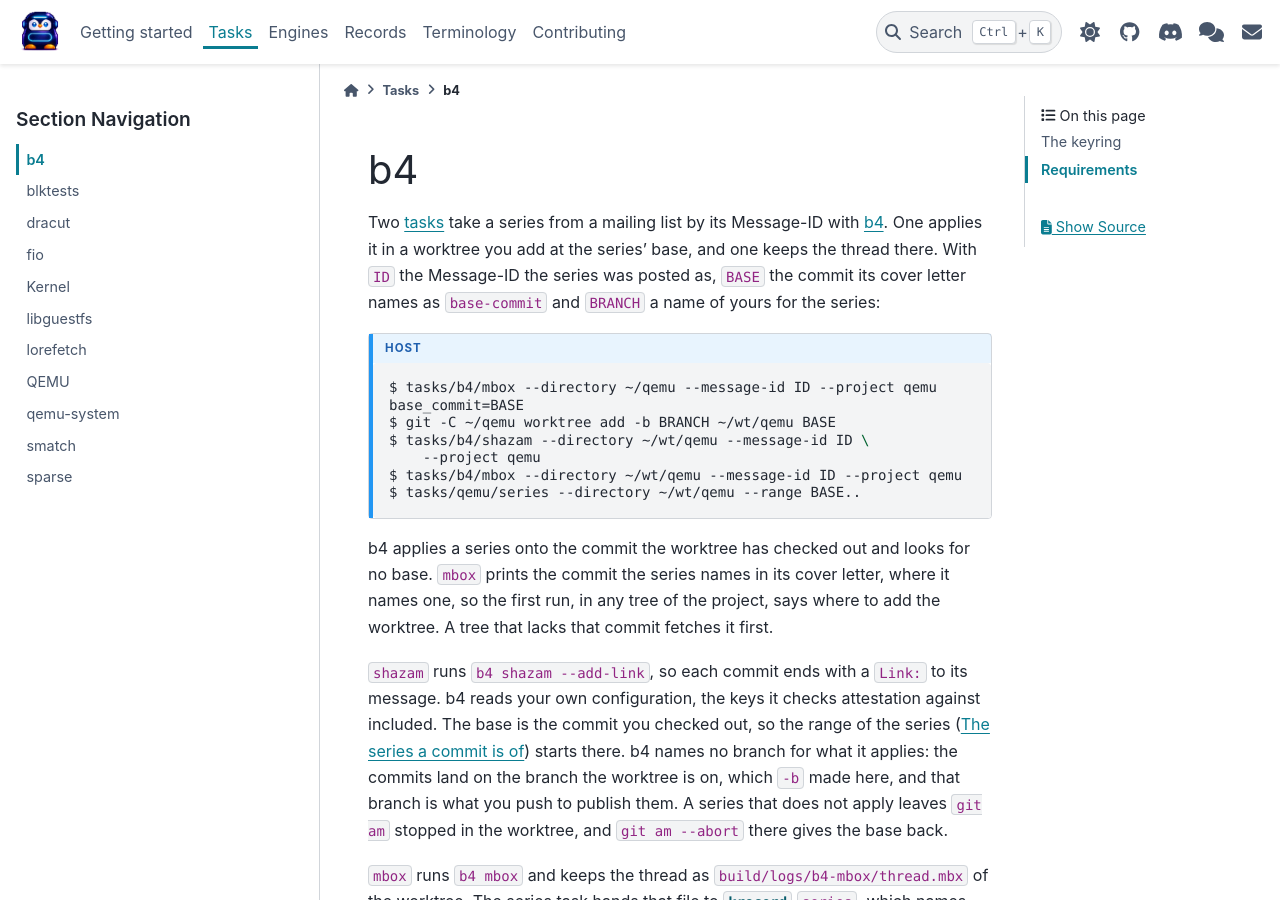
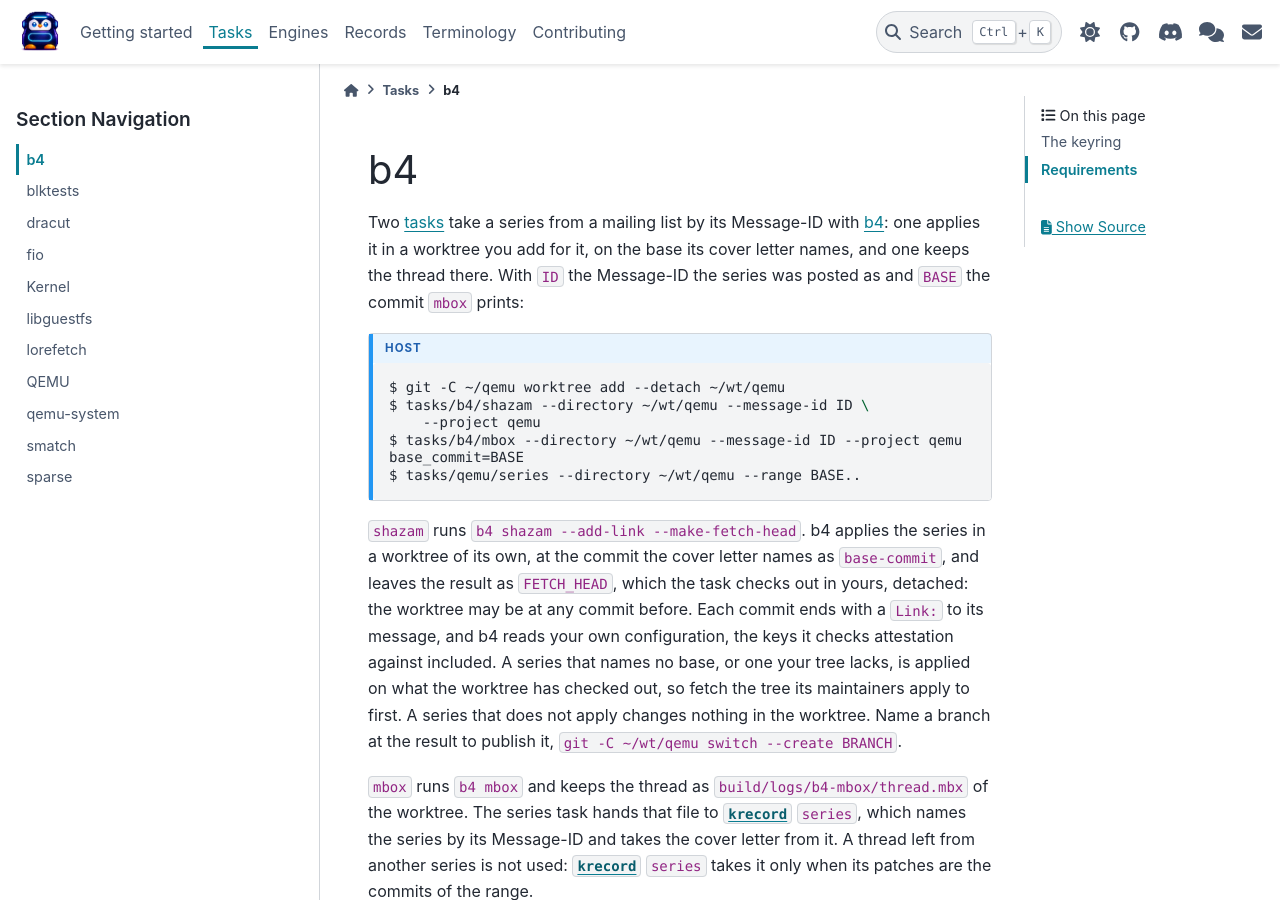
Before and after one commit to linux-kdevops/kdevops-ng, a Sphinx documentation site: the page built from docs/tasks/b4.rst, in a window 1280 px wide and 900 px high. Built offline with Sphinx 7.4.7 and the PyData theme 0.15.4, drawn with Linux system fonts in a browser that asks for light colours.

Commit message:
b4: apply a series on the base its cover letter names
shazam applied onto whatever the worktree had checked out, so the
worktree had to be added at the right commit first, by a reader of
the cover letter. b4 does that itself with --make-fetch-head: it
applies at the series' base-commit in a worktree of its own and leaves
FETCH_HEAD, which the task checks out. A series that fails to apply
now leaves the worktree as it was, with no git am to abort.

On a clone checked out 2 months before the base, a two-patch series
landed on its base in 2 s.

Signed-off-by: Daniel Gomez <da.gomez@kernel.org>

```diff
--- a/docs/tasks/b4.rst
+++ b/docs/tasks/b4.rst
@@ -5,39 +5,33 @@ b4
 ==
 
 Two :term:`tasks <Task>` take a series from a mailing list by its
-Message-ID with `b4`_. One applies it in a worktree you add at the
-series' base, and one keeps the thread there. With ``ID`` the
-Message-ID the series was posted as, ``BASE`` the commit its cover
-letter names as ``base-commit`` and ``BRANCH`` a name of yours for the
-series:
+Message-ID with `b4`_: one applies it in a worktree you add for it, on
+the base its cover letter names, and one keeps the thread there. With
+``ID`` the Message-ID the series was posted as and ``BASE`` the commit
+``mbox`` prints:
 
 .. code-block:: console
    :caption: host
    :class: cmd-host
 
-   $ tasks/b4/mbox --directory ~/qemu --message-id ID --project qemu
-   base_commit=BASE
-   $ git -C ~/qemu worktree add -b BRANCH ~/wt/qemu BASE
+   $ git -C ~/qemu worktree add --detach ~/wt/qemu
    $ tasks/b4/shazam --directory ~/wt/qemu --message-id ID \
        --project qemu
    $ tasks/b4/mbox --directory ~/wt/qemu --message-id ID --project qemu
+   base_commit=BASE
    $ tasks/qemu/series --directory ~/wt/qemu --range BASE..
 
-b4 applies a series onto the commit the worktree has checked out and
-looks for no base. ``mbox`` prints the commit the series names in its
-cover letter, where it names one, so the first run, in any tree of the
-project, says where to add the worktree. A tree that lacks that commit
-fetches it first.
-
-:src:`shazam <tasks/b4/shazam>` runs ``b4 shazam --add-link``, so each
-commit ends with a ``Link:`` to its message. b4 reads your own
-configuration, the keys it checks attestation against included. The
-base is the commit you checked out, so the range of the series
-(:ref:`records-series`) starts there. b4 names no branch for what it
-applies: the commits land on the branch the worktree is on, which
-``-b`` made here, and that branch is what you push to publish them. A
-series that does not apply leaves ``git am`` stopped in the worktree,
-and ``git am --abort`` there gives the base back.
+:src:`shazam <tasks/b4/shazam>` runs ``b4 shazam --add-link
+--make-fetch-head``. b4 applies the series in a worktree of its own, at
+the commit the cover letter names as ``base-commit``, and leaves the
+result as ``FETCH_HEAD``, which the task checks out in yours, detached:
+the worktree may be at any commit before. Each commit ends with a
+``Link:`` to its message, and b4 reads your own configuration, the keys
+it checks attestation against included. A series that names no base, or
+one your tree lacks, is applied on what the worktree has checked out,
+so fetch the tree its maintainers apply to first. A series that does
+not apply changes nothing in the worktree. Name a branch at the result
+to publish it, ``git -C ~/wt/qemu switch --create BRANCH``.
 
 :src:`mbox <tasks/b4/mbox>` runs ``b4 mbox`` and keeps the thread as
 ``build/logs/b4-mbox/thread.mbx`` of the worktree. The series task hands
```
Also changed, not shown: 1 other file.
